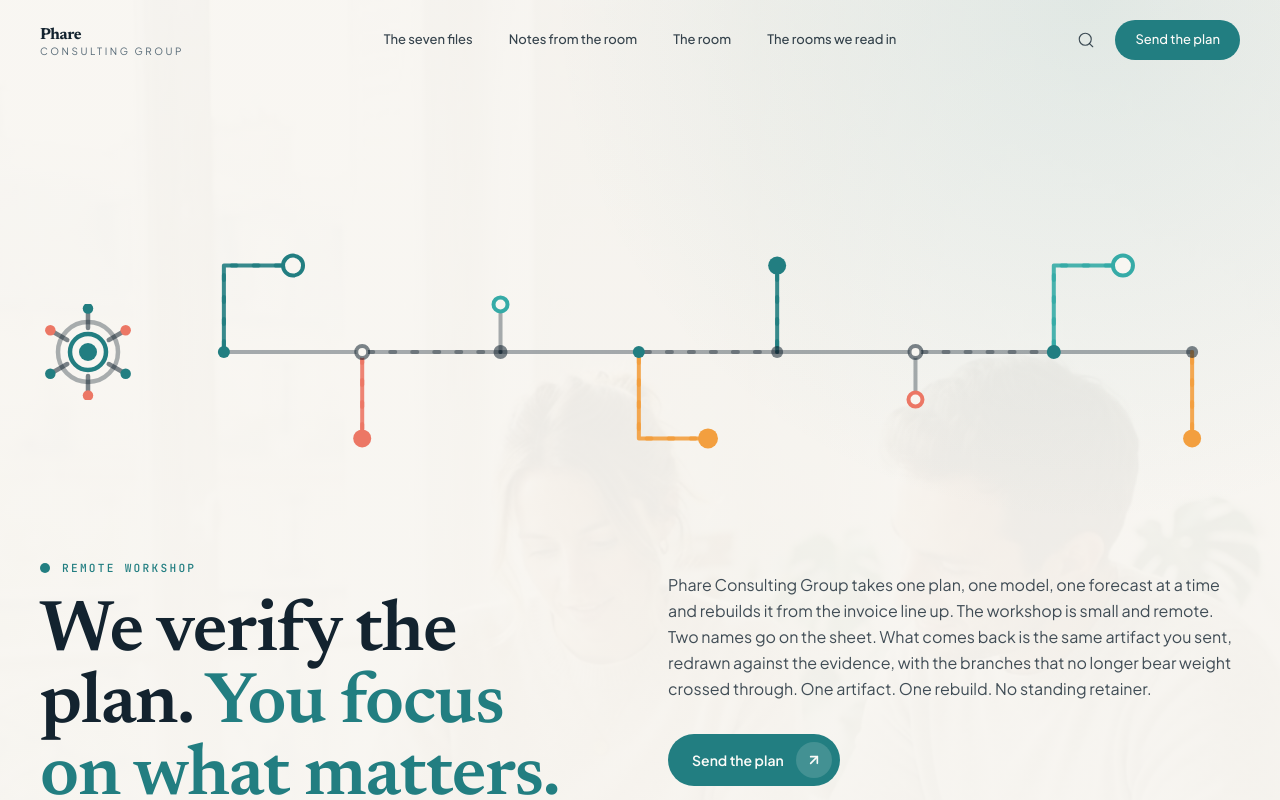
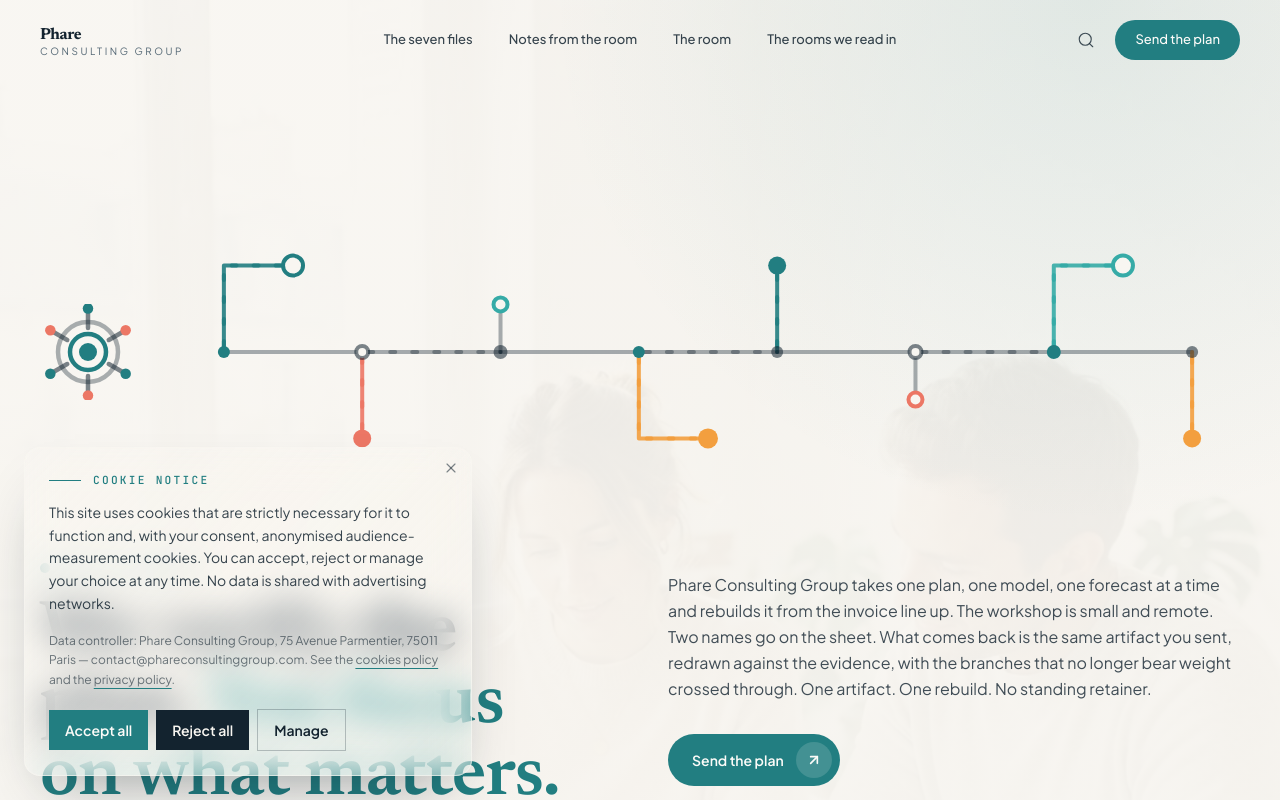
Before and after one commit to pawelstepaniuk17/phareconsultinggroup-website, a React (Vite) app: page / in a window 1280 px wide. Shown: the top 800 px of the page. Built offline with nearby package versions, Linux system fonts and the light colour scheme; the HTML template or start-up script is replaced by a standard one.

Commit message:
feat: simplify CookieBanner component styling and structure
Co-authored-by: pawelstepaniuk17 <322888850+pawelstepaniuk17@users.noreply.github.com>

```diff
--- a/src/components/mosaic/CookieBanner.tsx
+++ b/src/components/mosaic/CookieBanner.tsx
@@ -41,8 +41,9 @@ const CookieBanner = () => {
       role="dialog"
       aria-live="polite"
       aria-label="Cookie preferences"
-      className="fixed bottom-4 left-4 right-4 sm:left-6 sm:right-auto sm:bottom-6 sm:max-w-md z-[60] glass glass-refract rounded-2xl p-5 sm:p-6 shadow-[0_30px_70px_-30px_hsl(var(--ink)/0.45)] ring-1 ring-foreground/10 animate-fade-up"
+      className="fixed bottom-4 left-4 right-4 sm:left-6 sm:right-auto sm:bottom-6 sm:max-w-md z-[60]"
     >
+      <div className="relative glass glass-refract rounded-2xl p-5 sm:p-6 shadow-[0_30px_70px_-30px_hsl(var(--ink)/0.45)] ring-1 ring-foreground/10 animate-fade-up">
       <button
         type="button"
         onClick={() => persist("essential")}
@@ -95,6 +96,7 @@ const CookieBanner = () => {
           Manage
         </Link>
       </div>
+      </div>
     </div>
   );
 };
```
